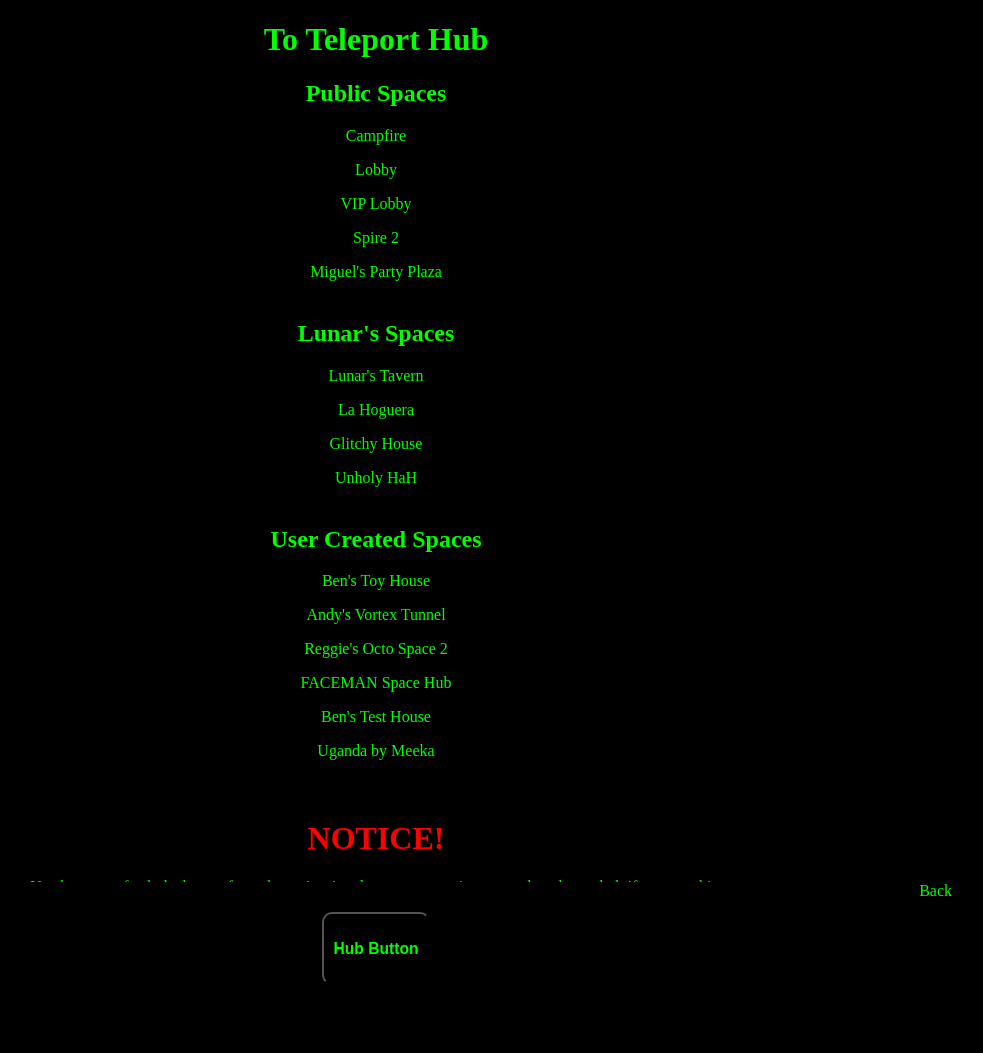
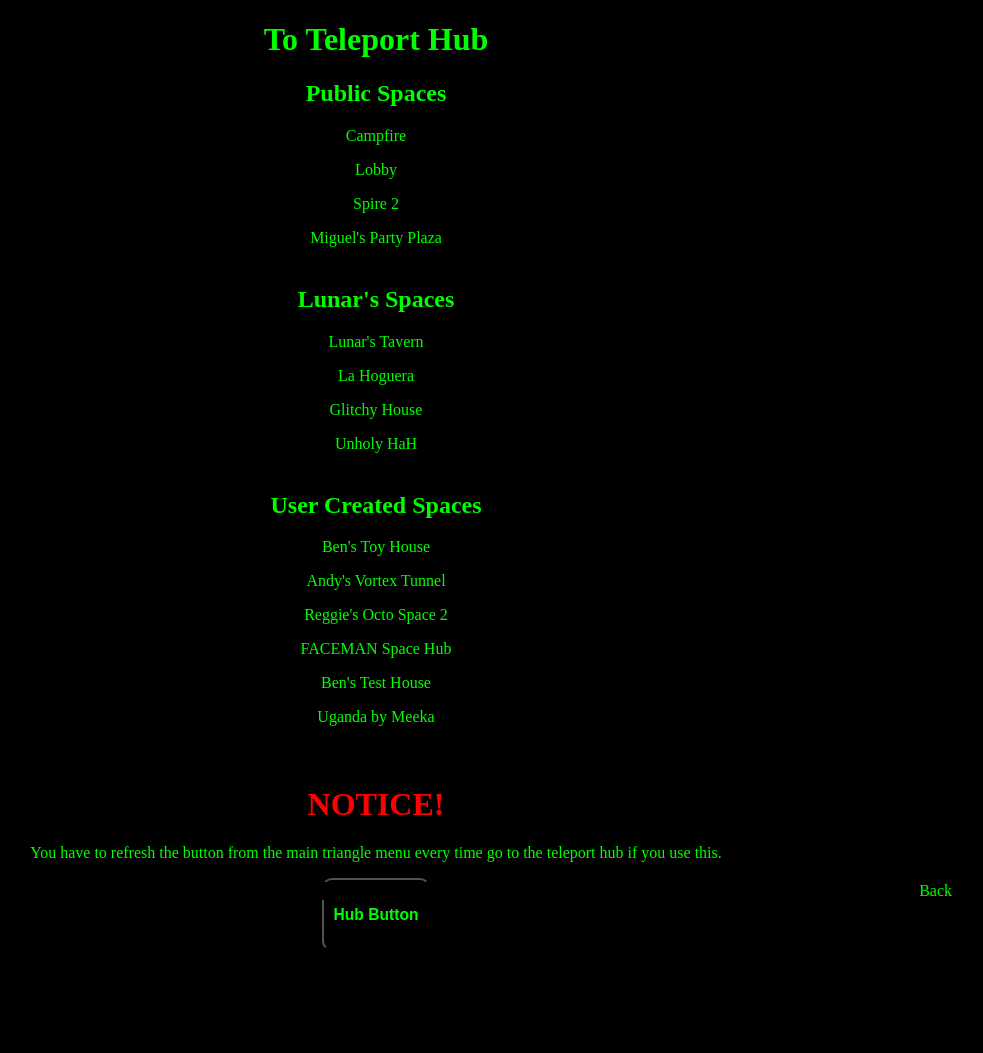
Before and after one commit to LunarTiger/AltspaceVR, a Jekyll site: the page teleportHub/index.html, which Jekyll copies as it is, in a window 1280 px wide. Shown: the whole page, without its empty margins (264-1247 px from the left). Built offline with Jekyll 4.4.1, drawn with Linux system fonts in a browser that asks for light colours; after the commit the page ends 1019 px from its top, so only the background shows below that.

Commit message:
Update index.html

```diff
--- a/teleportHub/index.html
+++ b/teleportHub/index.html
@@ -20,7 +20,6 @@
 		<h2>Public Spaces</h2>
 			<p><a href="altspace://account.altvr.com/api/spaces/campfire-lobby" style="text-decoration:none">Campfire</a></p>
 			<p><a href="altspace://account.altvr.com/api/spaces/lobby" style="text-decoration:none">Lobby</a></p>
-			<p><a href="altspace://account.altvr.com/api/spaces/vip-lobby" style="text-decoration:none">VIP Lobby</a></p>
 			<p><a href="altspace://account.altvr.com/api/spaces/event-606878869948990299-848" style="text-decoration:none">Spire 2</a></p>
 			<p><a href="altspace://account.altvr.com/api/spaces/explorer-ncb-party-plaza" style="text-decoration:none">Miguel's Party Plaza</a></p>
 		<hr style="height:1px; visibility:hidden;" />
```
